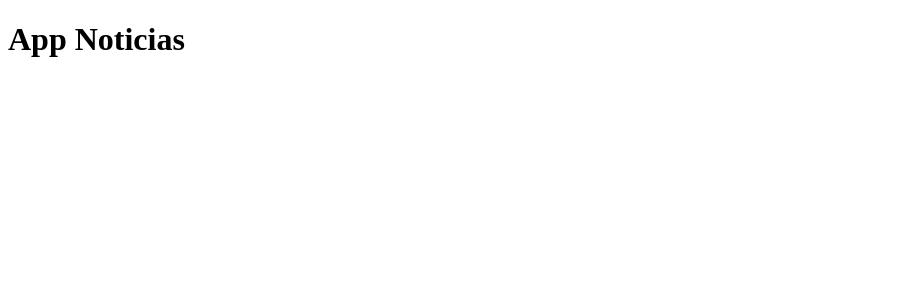
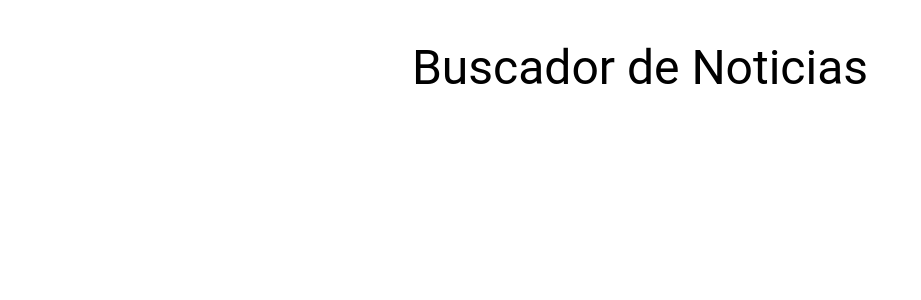
Before and after one commit to zassory/noticiasapi, a React app: page / in a window 1280 px wide. Shown: the top 300 px of the page, without its empty margins (0-921 px from the left). Built offline with nearby package versions, Linux system fonts and the light colour scheme; the HTML template or start-up script is replaced by a standard one.

Commit message:
Primeros pasos con mui

```diff
--- a/src/App.jsx
+++ b/src/App.jsx
@@ -1,10 +1,17 @@
+import { Container , Grid , Typography } from '@mui/material';
 
 
 function App() {
 
 
   return (
-   <h1>App Noticias</h1>
+   <Container>
+    <header>
+      <Typography align='center' marginY={5} component="h1" variant="h3">
+        Buscador de Noticias
+      </Typography>
+    </header>
+   </Container>
   )
 }
 
```
